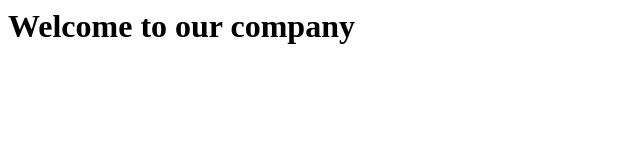
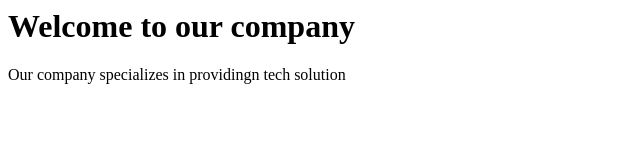
Before and after one commit to asyhnrz/eval_git_aisyah, a plain HTML site: page index.html in a window 1280 px wide. Shown: the whole page, without its empty margins (0-640 px from the left). Drawn offline with Linux system fonts and the light colour scheme.

Commit message:
Update content in indext.html

```diff
--- a/index.html
+++ b/index.html
@@ -4,5 +4,6 @@
     </head>
     <body>
         <h1>Welcome to our company</h1>
+        <p>Our company specializes in providingn tech solution</p>
     </body>
 </html>
```
